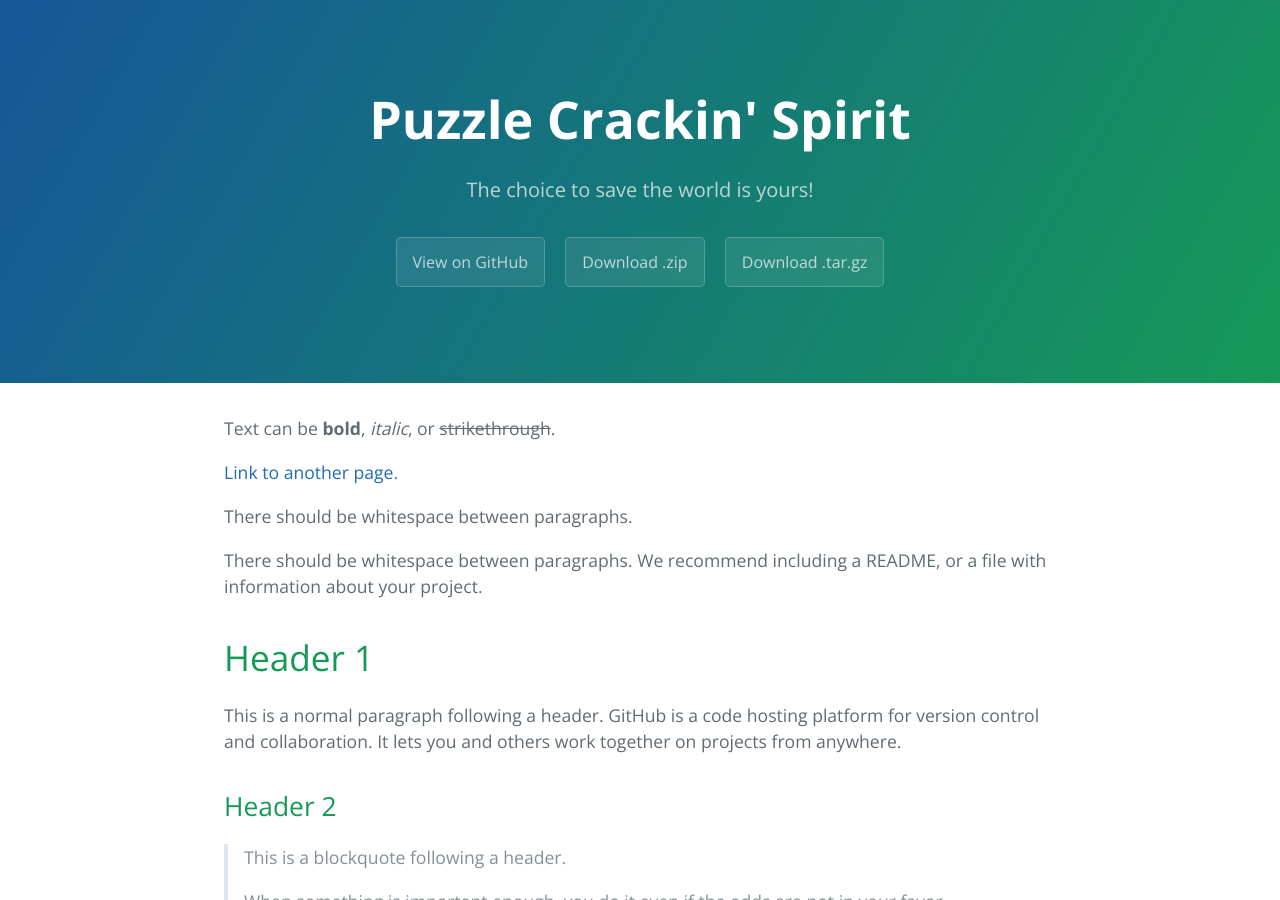
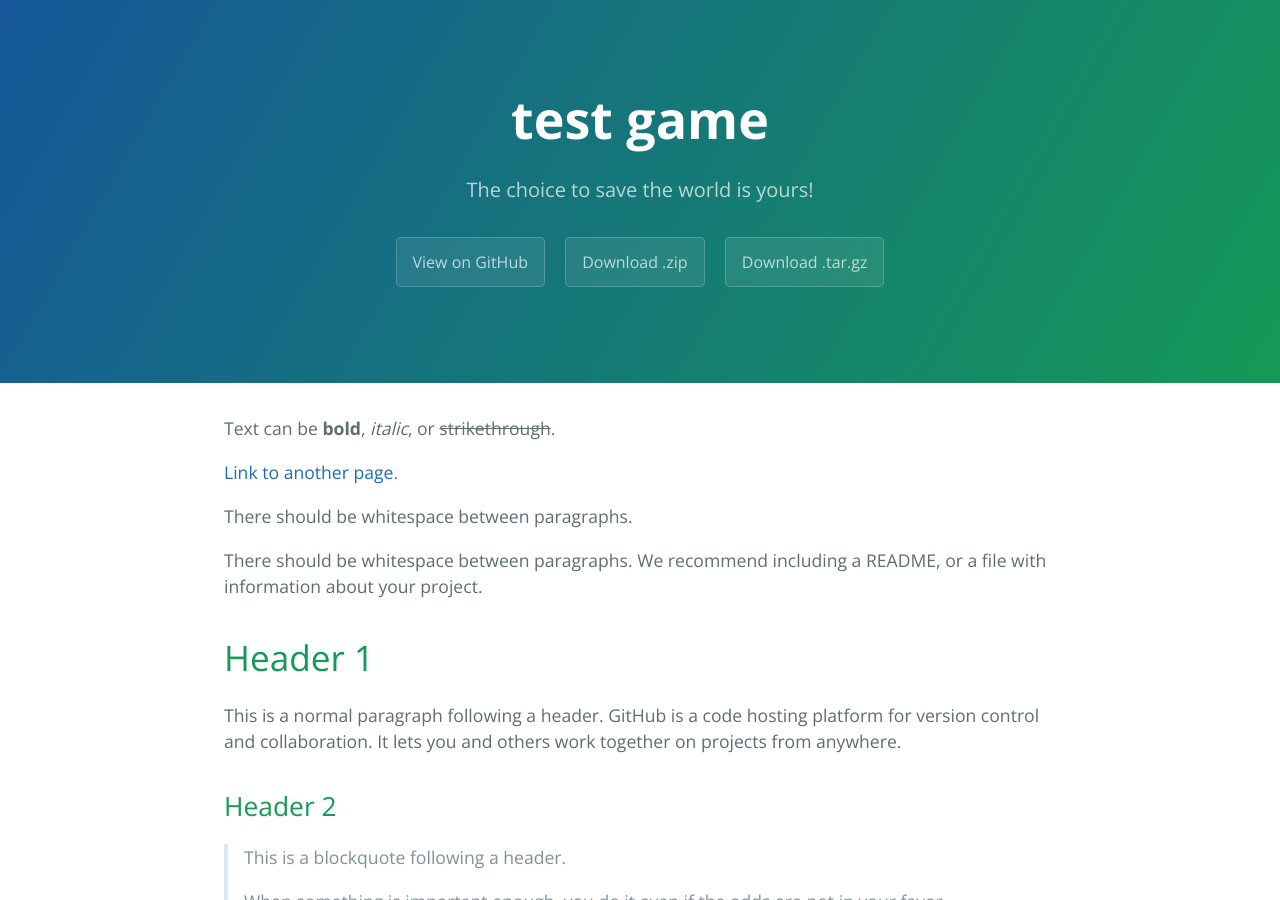
Before and after one commit to Projectmasternoi/Puzzle-Crackin-Spirit, a Jekyll site: the page built from index.md, in a window 1280 px wide and 900 px high. Built offline with Jekyll 4.4.1, drawn with Linux system fonts in a browser that asks for light colours.

Commit message:
Update _config.yml

```diff
--- a/_config.yml
+++ b/_config.yml
@@ -1,4 +1,4 @@
-title: Puzzle Crackin' Spirit
+title: test game
 description: The choice to save the world is yours!
 show_downloads: true
 google_analytics:
```
